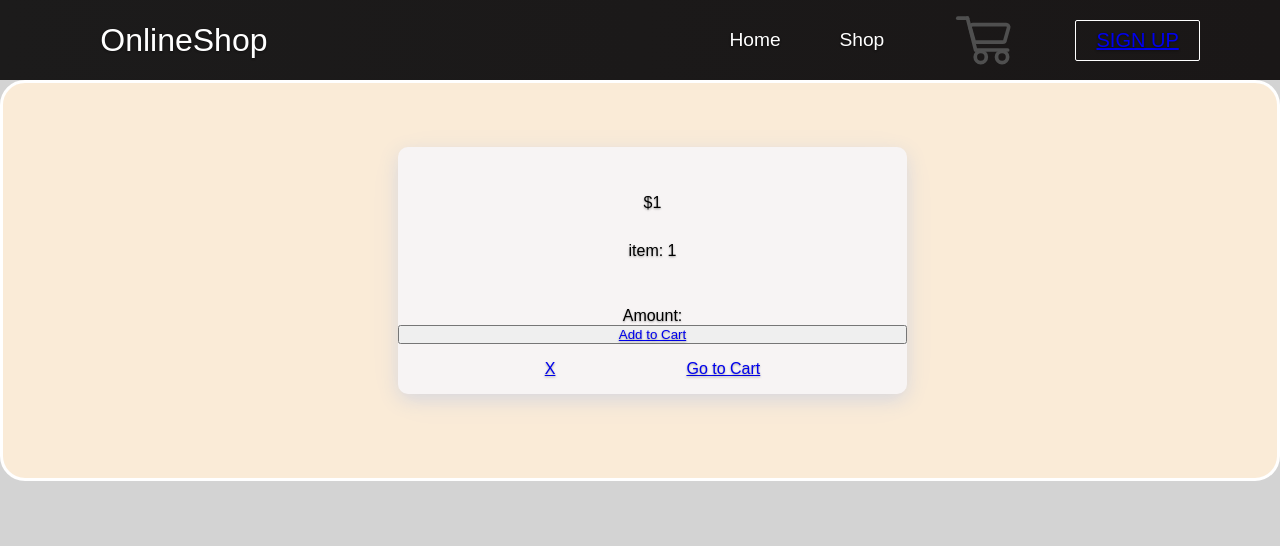
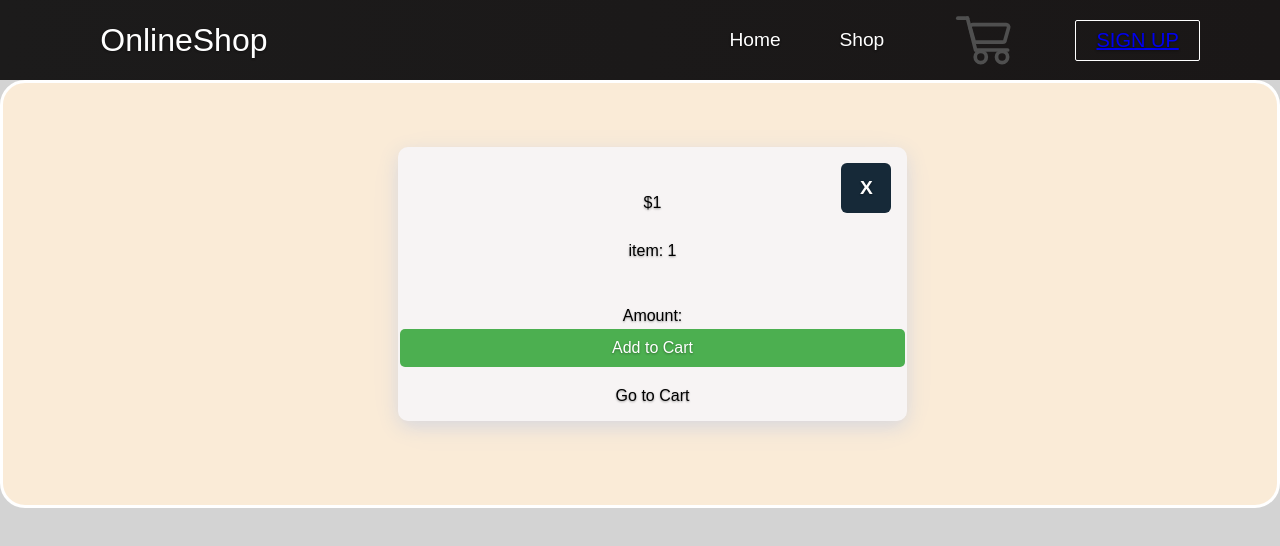
Before and after one commit to pinkx-xlink/react-shopping-cart-project, a React (Create React App) app in the folder shopping-cart/: page /itemDetail/1/1/1 in a window 1280 px wide. Shown: the top 546 px of the page. Built offline with nearby package versions, Linux system fonts and the light colour scheme.

Commit message:
Stylize add to cart & X buttons

```diff
--- a/shopping-cart/src/components/ItemDetails.css
+++ b/shopping-cart/src/components/ItemDetails.css
@@ -10,6 +10,29 @@
     text-align: center;
     padding-top: 4rem;
     padding-bottom: 4rem;
+}
+
+.close-button {
+    position: absolute;
+    top: 0;
+    right: 0;
+    margin: 1rem;
+    font-size: 2rem;
+    text-decoration: none;
+    font-weight: bold;
+    width: 50px;
+    height: 50px;
+    background: #162938;
+    border: none;
+    outline: none;
+    border-radius: 6px;
+    cursor: pointer;
+    font-size: 1.2em;
+    color: #fff;
+    font-weight: 600;
+    justify-content: center;
+    display: flex;
+    align-items: center;
 }
 
 .product_info {
@@ -26,3 +49,26 @@
     width: 100%;
     padding: 1rem;
 }
+
+.add-to-cart-button {
+  background-color: #4CAF50; /* Green */
+  border: none;
+  color: white;
+  padding: 10px 20px;
+  text-align: center;
+  text-decoration: none;
+  display: inline-block;
+  font-size: 16px;
+  margin: 4px 2px;
+  cursor: pointer;
+  border-radius: 5px;
+}
+.add-to-cart-button a {
+    text-decoration: none;
+    color: white;
+}
+
+.nav_btns a {
+    text-decoration: none;
+    color: rgb(0, 0, 0);
+}
--- a/shopping-cart/src/components/ItemDetails.js
+++ b/shopping-cart/src/components/ItemDetails.js
@@ -16,6 +16,7 @@ function ItemDetail({ handleClick,  }) {
         <div className='card_container'>
             {/* 'card' classname gives it the css for Home page cards */}
             <div className='card'>
+                <Link to="/shop" className='close-button'> X </Link>
                 <div className='product_info'>
                     {/* <p>Product id: {id}</p> */}
 
@@ -23,11 +24,11 @@ function ItemDetail({ handleClick,  }) {
                     <p>item: {title}</p>
                 </div>
                 <p>Amount: {item.setItemAmount}</p>
-                <button onClick={() => handleClick(item)}>
+                <button className='add-to-cart-button' onClick={() => handleClick(item)}>
                     <Link to="/shop"> Add to Cart </Link>
                 </button>
                 <div className='nav_btns'>
-                    <Link to="/shop"> X </Link>
+
                     <Link to="/cart"> Go to Cart </Link>
                 </div>
             </div>
```
